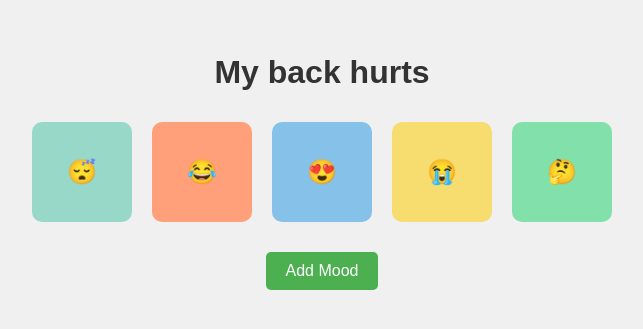
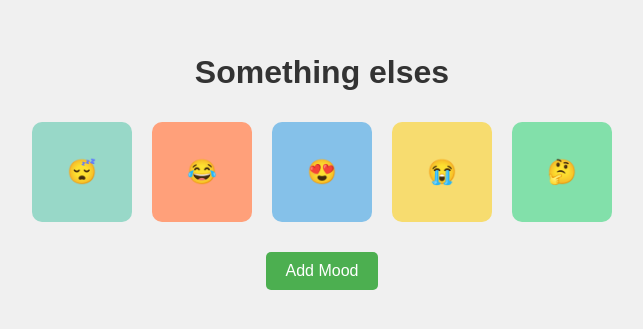
Before and after one commit to Raghavarora09/cloudfront-s3-static-site, a plain HTML site: page index.html in a window 1280 px wide. Shown: the part 239-568 px from the top of the page, without its empty margins (318-961 px from the left). Drawn offline with Linux system fonts and the light colour scheme.

Commit message:
Update index.html

```diff
--- a/index.html
+++ b/index.html
@@ -59,7 +59,7 @@
 </head>
 <body>
     <div class="container">
-        <h1>My back hurts</h1>
+        <h1>Something elses</h1>
         <div id="mood-board"></div>
         <button id="add-mood">Add Mood</button>
     </div>
```
